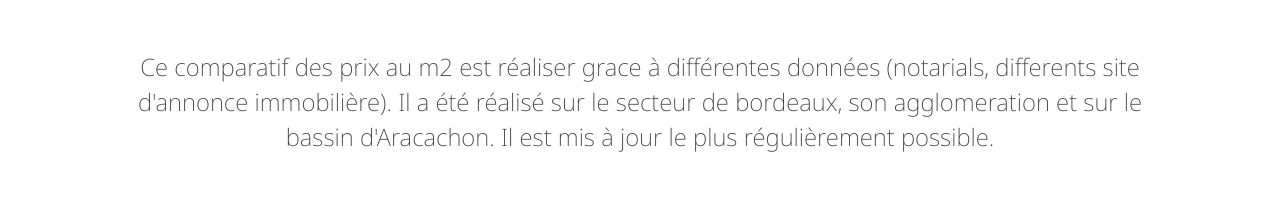
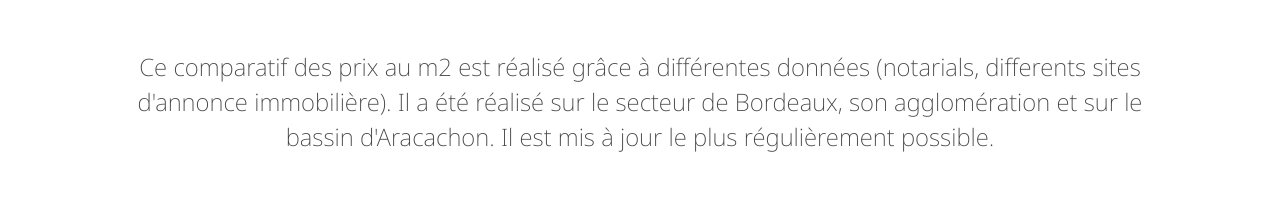
Before and after one commit to magicniclus/monIndependant, a React (Create React App) app: page /articles/comparatif in a window 1280 px wide. Shown: the part 594-798 px from the top of the page. Built offline with nearby package versions, Linux system fonts and the light colour scheme.

Commit message:
Update Comparatif.js

```diff
--- a/src/pages/comparatif/Comparatif.js
+++ b/src/pages/comparatif/Comparatif.js
@@ -21,7 +21,7 @@
             </div>
             <div className="title">
                 <h1>Comparatif</h1>
-                <p>Ce comparatif des prix au m2 est réaliser grace à différentes données (notarials, differents site d'annonce immobilière). Il a été réalisé sur le secteur de bordeaux, son agglomeration et sur le bassin d'Aracachon. Il est mis à jour le plus régulièrement possible.</p>
+                <p>Ce comparatif des prix au m2 est réalisé grâce à différentes données (notarials, differents sites d'annonce immobilière). Il a été réalisé sur le secteur de Bordeaux, son agglomération et sur le bassin d'Aracachon. Il est mis à jour le plus régulièrement possible.</p>
             </div>
             <div className="cardContainer">
                 <div className="Bordeaux city">
```
